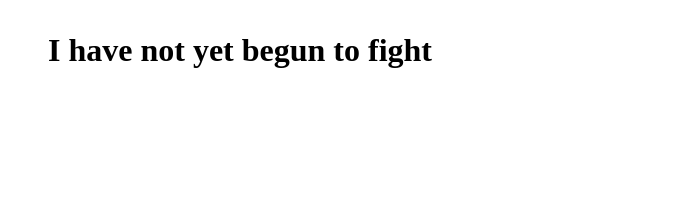
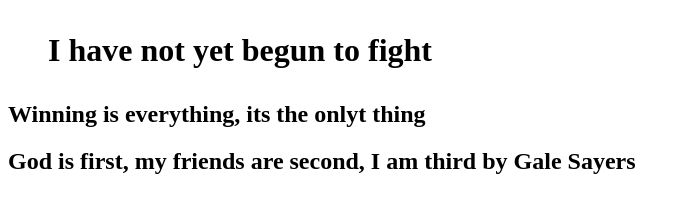
Before and after one commit to everest007/famousquotes3, a plain HTML site: page index.html in a window 1280 px wide. Shown: the whole page, without its empty margins (0-689 px from the left). Drawn offline with Linux system fonts and the light colour scheme.

Commit message:
Changes to quotes
Changes to quotes

```diff
--- a/index.html
+++ b/index.html
@@ -6,5 +6,7 @@
   </head>
   <body>
   <h1><blockquote>I have not yet begun to fight</blockquote></h1>
+  <h2>Winning is everything, its the onlyt thing</h2>
+  <h2>God is first, my friends are second, I am third by Gale Sayers</h2>
   </body>
 </html>
```
